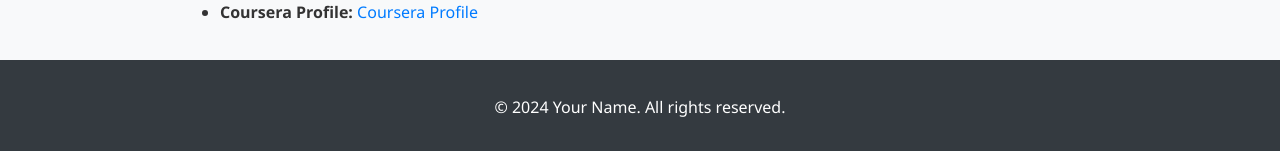
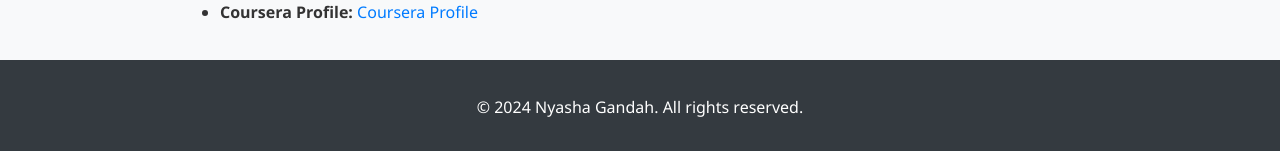
Before and after one commit to NyashaEysenck/NyashaEysenck.github.io, a Jekyll site: the page built from index.md, in a window 1280 px wide. Shown: the part 1746-1897 px from the top of the page. Built offline with Jekyll 4.4.1, drawn with Linux system fonts in a browser that asks for light colours; nearby versions of some CDN libraries.

Commit message:
Update default.html

```diff
--- a/_layouts/default.html
+++ b/_layouts/default.html
@@ -18,7 +18,7 @@
     </main>
     <footer class="footer">
         <div class="container">
-            <p>&copy; {{ "now" | date: "%Y" }} Your Name. All rights reserved.</p>
+            <p>&copy; {{ "now" | date: "%Y" }} Nyasha Gandah. All rights reserved.</p>
         </div>
     </footer>
     <script src="https://code.jquery.com/jquery-3.5.1.slim.min.js"></script>
```
